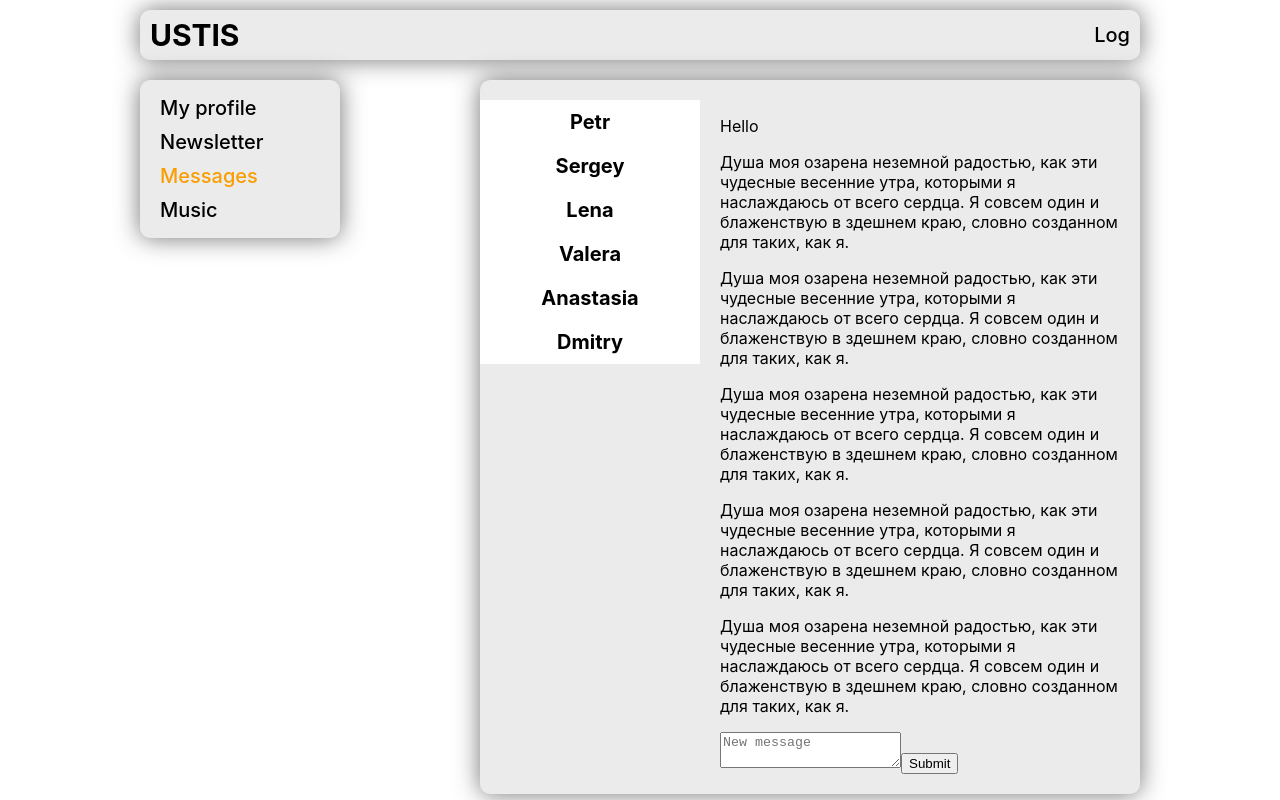
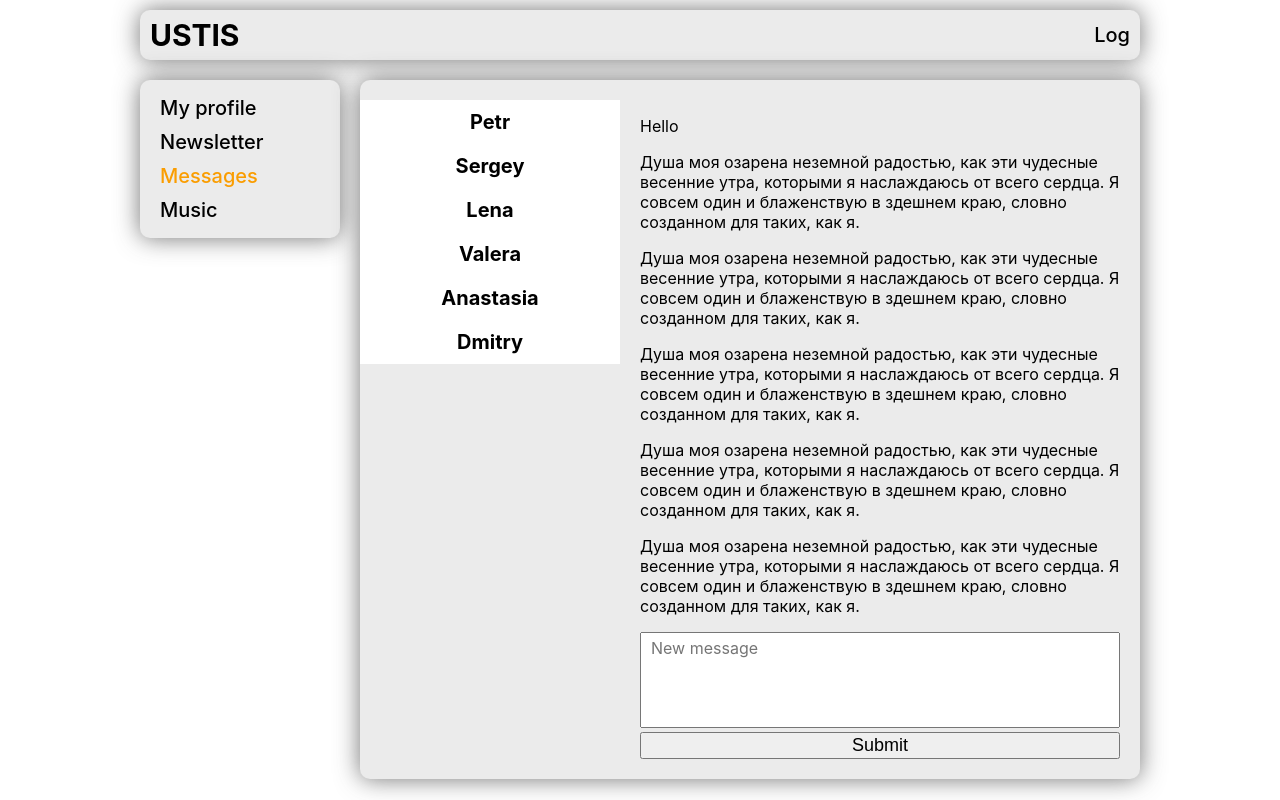
Before and after one commit to Gromkov-cloud/react-samurai, a React (Create React App) app: page /messages in a window 1280 px wide. Built offline with nearby package versions, Linux system fonts and the light colour scheme.

Commit message:
refactor: refactor messages generator, add scrolldown function

```diff
--- a/src/App.css
+++ b/src/App.css
@@ -1,5 +1,7 @@
 .page-wrapper {
     max-width: 1000px;
+    max-height: 100vh;
+    padding-top: 10px;
     margin: 0 auto;
 }
 
--- a/src/Redux/state.js
+++ b/src/Redux/state.js
@@ -1,5 +1,6 @@
 const CHANGE_INPUT_MESSAGE_DATA = "CHANGE-INPUT-MESSAGE-DATA"
 const CHANGE_MESSAGE_DATA = "CHANGE-MESSAGE-DATA"
+const SCROLL_DOWN = "SCROLL-DOWN"
 
 const store = {
     _state: {
@@ -89,12 +90,18 @@ const store = {
         this._state.MessagesData.dialogMessagesData.messageInput = ""
         this._callSubscriber(this._state)
     },
+    scrollDown(action) {
+        action.element.current.scrollTop = action.element.current.scrollHeight
+    },
 
     dispatch(action) {
+        // debugger
         if (action.type === "CHANGE-INPUT-MESSAGE-DATA") {
             this.changeInputMessageData(action)
         } else if (action.type === "CHANGE-MESSAGE-DATA") {
-            this.changeMessageData()
+            this.changeMessageData(action)
+        } else if (action.type === "SCROLL-DOWN") {
+            this.scrollDown(action)
         }
     }
 }
@@ -105,6 +112,17 @@ export const changeInputMessageDataActionCreator = (message) => {
         injectedMessage: message,
     }
 }
-export const changeMessageDataActionCreator = () => ({type: CHANGE_MESSAGE_DATA})
+export const changeMessageDataActionCreator = () => {
+    return {
+        type: CHANGE_MESSAGE_DATA,
+    }
+}
+
+export const scrollDownActionCreator = (elem) => {
+    return {
+        type: SCROLL_DOWN,
+        element: elem,
+    }
+}
 
 export default store
--- a/src/components/Header/Header.module.css
+++ b/src/components/Header/Header.module.css
@@ -4,7 +4,7 @@ header {
     align-items: center;
 
     height: 40px;
-    margin: 10px 0 20px 0;
+    margin: 0 0 20px 0;
     padding: 5px 10px;
 
     text-align: center;
--- a/src/components/Messanges/DialogMessage/DialogMessage.js
+++ b/src/components/Messanges/DialogMessage/DialogMessage.js
@@ -1,12 +1,13 @@
-import styles from  "./DialogMessage.module.css"
+import styles from "./DialogMessage.module.css"
 
 const DialogMessages = (props) => {
+    const messagesList = props.messagesData.map(messageData =>
+         <p key={messageData.id} className={styles.message}>{messageData.message}</p>
+    )
+
     return (
-        props.messagesData.map(messageData =>
-            <div key={messageData.id}>
-                <p className={styles.message}>{messageData.message}</p>
-            </div>
-        )
+        messagesList
     )
 }
+
 export default DialogMessages
--- a/src/components/Messanges/DialogMessage/DialogMessage.module.css
+++ b/src/components/Messanges/DialogMessage/DialogMessage.module.css
@@ -1,3 +1,4 @@
 .message{
+    max-width: 480px;
     word-wrap: break-word;
 }
--- a/src/components/Messanges/Messanges.js
+++ b/src/components/Messanges/Messanges.js
@@ -2,8 +2,8 @@ import s from "./Messanges.module.css"
 import DialogLinks from "./DialogLink/DialogLink.js"
 import DialogMessages from "./DialogMessage/DialogMessage";
 import {changeInputMessageDataActionCreator, changeMessageDataActionCreator} from "../../Redux/state";
+import {scrollDownActionCreator} from "../../Redux/state";
 import React from "react";
-
 
 const Messages = (props) => {
 
@@ -18,7 +18,7 @@ const Messages = (props) => {
         )
     }
     const onMessageSubmit = () => {
-        props.dispatch(changeMessageDataActionCreator())
+        props.dispatch(changeMessageDataActionCreator(textAreaRef))
     }
 
     return (
@@ -29,17 +29,19 @@ const Messages = (props) => {
                 </ul>
             </div>
             <div className={s.messenger}>
-                <div className={s.messengesContainer}>
+                <div className={s.messagesContainer}
+                >
                     <DialogMessages messagesData={props.MessagesData.dialogMessagesData.messages}/>
                 </div>
                 <div className={s.newMessageContainer}>
                     <textarea
+                        className={s.messageInput}
                         ref={textAreaRef}
                         onInput={onTextareaInput}
                         value={getTextareaNewValue()}
                         placeholder="New message"
                     />
-                    <button onClick={onMessageSubmit}>Submit</button>
+                    <button className={s.submitBtn} onClick={onMessageSubmit}>Submit</button>
                 </div>
             </div>
         </div>
--- a/src/components/Messanges/Messanges.module.css
+++ b/src/components/Messanges/Messanges.module.css
@@ -1,11 +1,11 @@
 .messengerContainer {
+
     display: grid;
     grid-template-columns: 1fr 2fr;
 
     background-color: rgb(235, 235, 235);
     box-shadow: 0 0 25px rgba(53, 53, 53, 0.692);
     border-radius: 10px;
-    overflow: hidden;
 }
 
 .peopleList {
@@ -22,7 +22,29 @@
 
 }
 
+.messagesContainer{
+    max-height: calc(100vh - 267px);
+    overflow: auto;
+}
+
 .messenger {
+    display: flex;
+    flex-direction: column;
     padding: 20px;
-    max-width: 400px;
 }
+
+.messageInput{
+    box-sizing: border-box;
+    width: 100%;
+    height: 6rem;
+    padding: 5px 10px;
+
+    font-family:-apple-system, BlinkMacSystemFont, 'Segoe UI', 'Roboto', 'Oxygen', 'Ubuntu', 'Cantarell', 'Fira Sans', 'Droid Sans', 'Helvetica Neue', sans-serif;
+    font-size: 16px;
+    resize: none;
+}
+
+.submitBtn{
+    font-size: 18px;
+    width: 100%;
+}
--- a/src/index.css
+++ b/src/index.css
@@ -1,3 +1,9 @@
+*,
+**{
+    box-sizing: border-box;
+}
+
+
 body {
     margin: 0;
     font-family: -apple-system, BlinkMacSystemFont, 'Segoe UI', 'Roboto', 'Oxygen',
```
